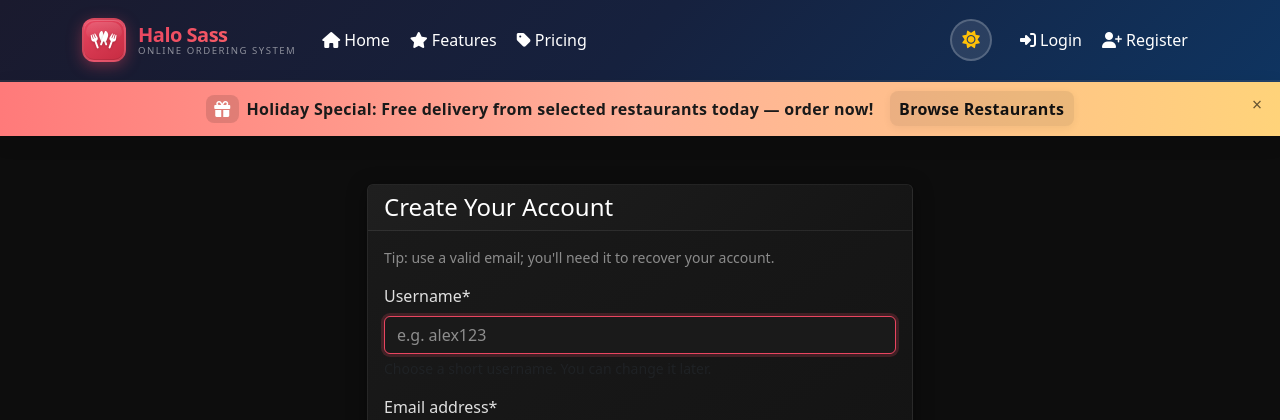
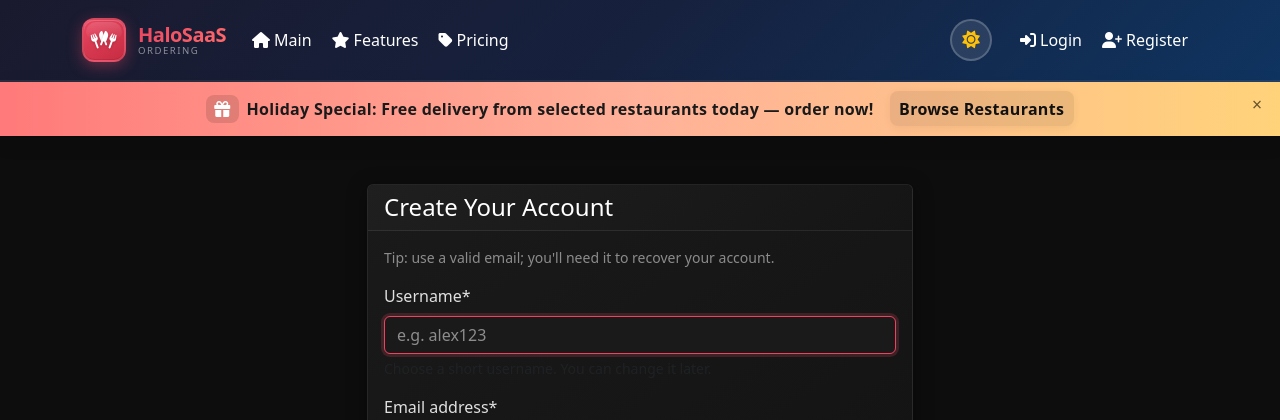
Before and after one commit to Deejulu/halosaas, a Django app: page /accounts/register/ in a window 1280 px wide. Shown: the top 420 px of the page. Run offline with Django 4.2, Linux system fonts and the light colour scheme; parts of the project's set-up code (start-up, migrations or seed data) failed here and were passed over; some libraries are stand-ins or nearby versions.

Commit message:
Shorten navbar text for compact, clear navigation

```diff
--- a/templates/base.html
+++ b/templates/base.html
@@ -1309,8 +1309,8 @@
                     <i class="fas fa-utensils icon-knife"></i>
                 </div>
                 <div class="brand-text">
-                    <span class="brand-name">Halo Sass</span>
-                    <span class="brand-tagline">Online Ordering System</span>
+                    <span class="brand-name">HaloSaaS</span>
+                    <span class="brand-tagline">Ordering</span>
                 </div>
             </a>
 
@@ -1325,7 +1325,7 @@
                 <ul class="navbar-nav me-auto">
                     <li class="nav-item">
                         <a class="nav-link" href="{% url 'home' %}">
-                            <i class="fas fa-home me-1"></i>Home
+                            <i class="fas fa-home me-1"></i>Main
                         </a>
                     </li>
 
@@ -1334,7 +1334,7 @@
                     {% if user.role != 'restaurant_owner' %}
                     <li class="nav-item">
                         <a class="nav-link" href="{% url 'dashboard' %}">
-                            <i class="fas fa-tachometer-alt me-1"></i>Dashboard
+                            <i class="fas fa-tachometer-alt me-1"></i>Dash
                         </a>
                     </li>
                     {% endif %}
@@ -1343,12 +1343,12 @@
                     {% if user.role == 'restaurant_owner' %}
                     <li class="nav-item">
                         <a class="nav-link" href="{% url 'restaurant_dashboard' %}">
-                            <i class="fas fa-tachometer-alt me-1"></i>Dashboard
+                            <i class="fas fa-tachometer-alt me-1"></i>Dash
                         </a>
                     </li>
                     <li class="nav-item">
                         <a class="nav-link" href="{% url 'manage_restaurant' %}">
-                            <i class="fas fa-store me-1"></i>My Restaurants
+                            <i class="fas fa-store me-1"></i>My Rests
                         </a>
                     </li>
                     {% endif %}
@@ -1357,7 +1357,7 @@
                     {% if user.role == 'customer' %}
                     <li class="nav-item">
                         <a class="nav-link" href="{% url 'browse_restaurants' %}">
-                            <i class="fas fa-search me-1"></i>Browse Restaurants
+                            <i class="fas fa-search me-1"></i>Browse
                         </a>
                     </li>
                     {% endif %}
```
